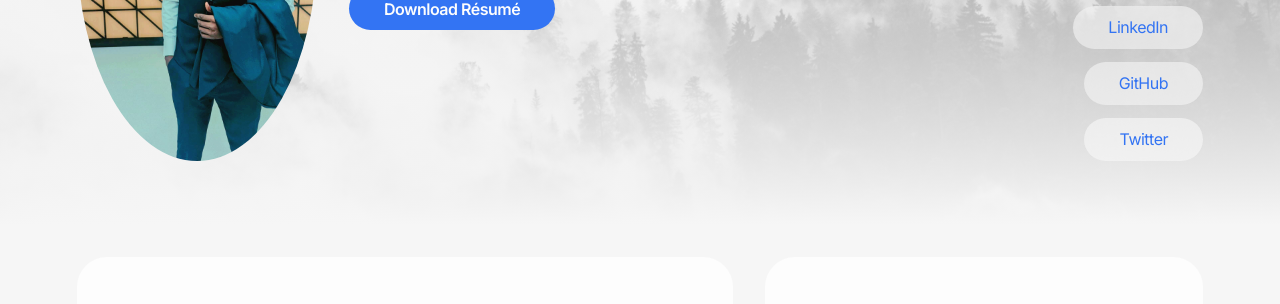
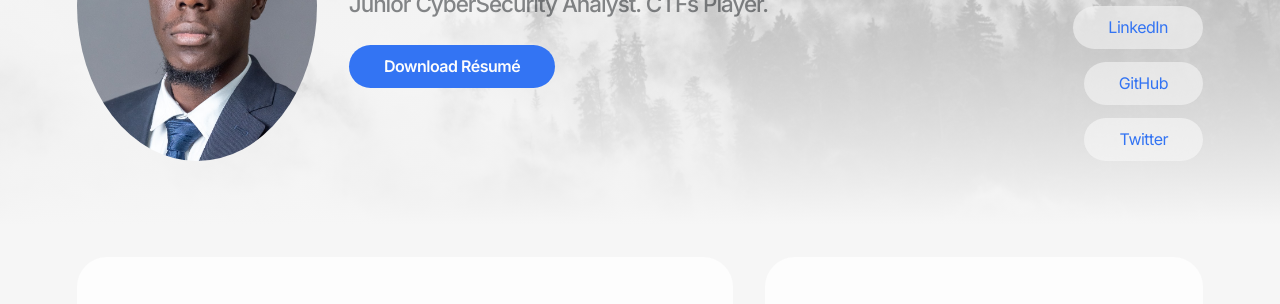
Before and after one commit to sonmalan/sonmalan.github.io, a website: page index.html in a window 1280 px wide. Shown: the part 287-591 px from the top of the page. Drawn offline with Linux system fonts and the light colour scheme.

Commit message:
Update index.html

```diff
--- a/index.html
+++ b/index.html
@@ -87,8 +87,8 @@
 
         <div class="quick_intro">
             <picture>
-                <source media="(max-width:768px)" srcset="./images/min/usman_convo2.jpg">
-                <img src="./images/usman_convo2.jpg" alt="Usman's self portrait">
+                <source media="(max-width:768px)" srcset="./images/min/Abdull_passport.jpg">
+                <img src="./images/Abdull_passport.jpg" alt="Usman's self portrait">
             </picture>
 
             <div class="quick_intro_text_group">
```
